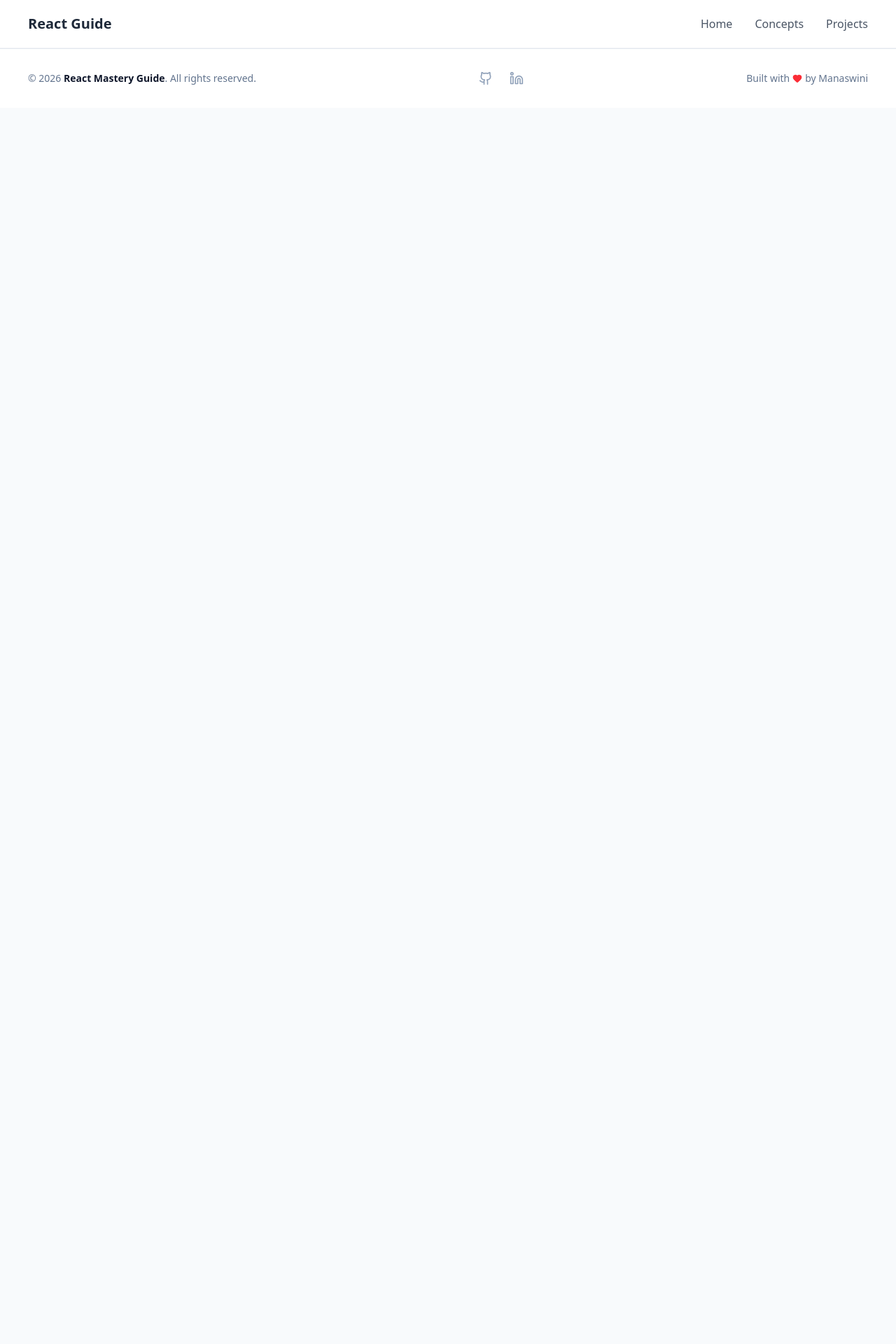
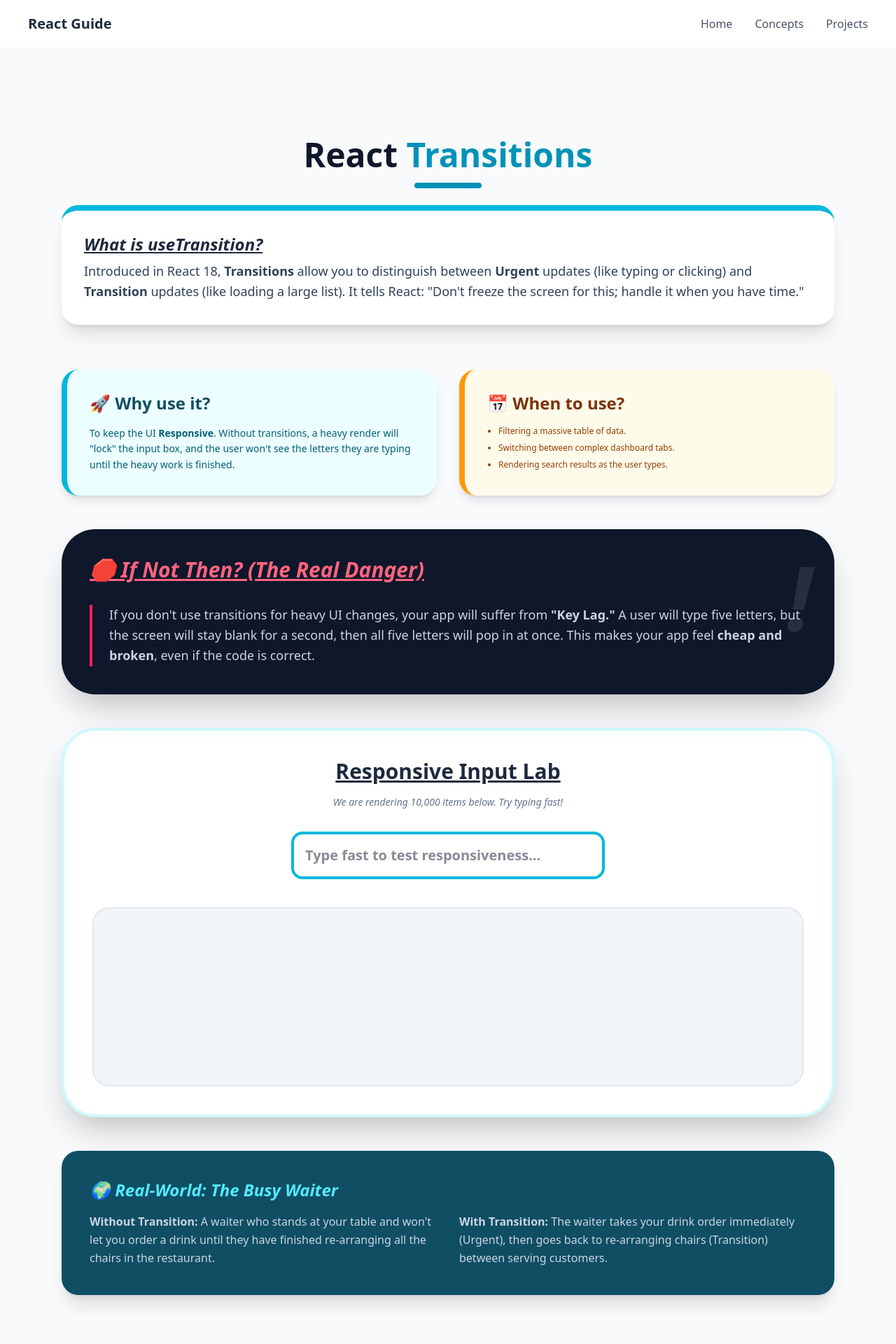
Before and after one commit to Monisasmal/React-Concept, a React (Vite) app: page /concepts/what-is-useTransitions in a window 1280 px wide. Shown: the top 1920 px of the page at 70% size. Before the commit the page ends 800 px from the top, so only its background shows below. Built offline with nearby package versions, Linux system fonts and the light colour scheme.

Commit message:
update concept

```diff
--- /dev/null
+++ b/src/components/pages/concepts/Transitions.jsx
@@ -0,0 +1,132 @@
+import React, { useState, useTransition } from 'react';
+
+const TransitionsGuide = () => {
+  const [isPending, startTransition] = useTransition();
+  const [input, setInput] = useState("");
+  const [list, setList] = useState([]);
+
+  const LIST_SIZE = 10000;
+
+  const handleChange = (e) => {
+    // 1. URGENT UPDATE: Show what the user typed immediately
+    setInput(e.target.value);
+
+    // 2. NON-URGENT UPDATE: Handle the heavy list filtering
+    startTransition(() => {
+      const newList = [];
+      for (let i = 0; i < LIST_SIZE; i++) {
+        newList.push(e.target.value);
+      }
+      setList(newList);
+    });
+  };
+
+  return (
+    <div className="max-w-6xl mx-auto p-6 pt-32 pb-20 bg-slate-50 min-h-screen font-sans">
+
+      {/* --- 1. WHAT IS IT? --- */}
+      <div className="text-center mb-16">
+        <h1 className="text-5xl font-black text-slate-900 mb-4">
+          React <span className="text-cyan-600">Transitions</span>
+        </h1>
+        <div className="h-2 w-24 bg-cyan-600 mx-auto rounded-full mb-6"></div>
+        <div className="bg-white p-8 rounded-3xl shadow-xl border-t-8 border-cyan-500 text-left">
+          <h2 className="text-2xl font-bold text-slate-800 mb-2 underline italic">What is useTransition?</h2>
+          <p className="text-lg text-slate-700 leading-relaxed">
+            Introduced in React 18, <strong>Transitions</strong> allow you to distinguish
+            between <strong>Urgent</strong> updates (like typing or clicking) and
+            <strong> Transition</strong> updates (like loading a large list).
+            It tells React: "Don't freeze the screen for this; handle it when you have time."
+          </p>
+        </div>
+      </div>
+
+      {/* --- 2. WHY & WHEN TO USE --- */}
+      <div className="grid md:grid-cols-2 gap-8 mb-12">
+        <div className="bg-cyan-50 p-8 rounded-3xl shadow-lg border-l-8 border-cyan-500">
+          <h3 className="text-2xl font-bold text-cyan-900 mb-4">🚀 Why use it?</h3>
+          <p className="text-cyan-800 text-sm leading-relaxed">
+            To keep the UI <strong>Responsive</strong>. Without transitions, a heavy
+            render will "lock" the input box, and the user won't see the letters
+            they are typing until the heavy work is finished.
+          </p>
+        </div>
+
+        <div className="bg-amber-50 p-8 rounded-3xl shadow-lg border-l-8 border-amber-500">
+          <h3 className="text-2xl font-bold text-amber-900 mb-4">📅 When to use?</h3>
+          <ul className="text-amber-800 text-xs space-y-2 list-disc pl-4 mt-2 font-medium">
+            <li>Filtering a massive table of data.</li>
+            <li>Switching between complex dashboard tabs.</li>
+            <li>Rendering search results as the user types.</li>
+          </ul>
+        </div>
+      </div>
+
+      {/* --- 3. THE "IF NOT THEN" (DANGER SECTION) --- */}
+      <div className="bg-slate-900 p-10 rounded-[3rem] text-white mb-12 shadow-2xl relative overflow-hidden">
+        <div className="absolute top-0 right-0 p-8 opacity-10 text-9xl font-black italic">!</div>
+        <h2 className="text-3xl font-black mb-8 text-rose-400 italic underline">🛑 If Not Then? (The Real Danger)</h2>
+
+        <p className="text-slate-300 text-lg leading-relaxed border-l-4 border-rose-500 pl-6">
+          If you don't use transitions for heavy UI changes, your app will suffer
+          from <strong>"Key Lag."</strong> A user will type five letters, but the screen
+          will stay blank for a second, then all five letters will pop in at once.
+          This makes your app feel <strong>cheap and broken</strong>, even if the code is correct.
+        </p>
+      </div>
+
+      {/* --- 4. INTERACTIVE LAB --- */}
+      <div className="bg-white p-10 rounded-[3rem] shadow-2xl border-4 border-cyan-100 mb-12">
+        <h2 className="text-3xl font-black text-slate-800 mb-4 text-center underline">Responsive Input Lab</h2>
+        <p className="text-center text-slate-500 text-sm mb-8 italic">
+          We are rendering {LIST_SIZE.toLocaleString()} items below. Try typing fast!
+        </p>
+
+        <div className="max-w-md mx-auto mb-10">
+          <input
+            type="text"
+            value={input}
+            onChange={handleChange}
+            placeholder="Type fast to test responsiveness..."
+            className="w-full p-4 border-4 border-cyan-500 rounded-2xl outline-none focus:ring-4 focus:ring-cyan-100 text-xl font-bold"
+          />
+          {isPending && (
+            <p className="text-cyan-600 font-bold mt-2 animate-pulse text-center">
+              🔄 React is updating the heavy list in the background...
+            </p>
+          )}
+        </div>
+
+        <div className="h-64 overflow-y-auto bg-slate-100 rounded-3xl p-6 border-2 border-slate-200">
+          {list.map((item, index) => (
+            <div key={index} className="text-slate-400 text-[10px] inline-block m-1">
+              {item}
+            </div>
+          ))}
+        </div>
+      </div>
+
+      {/* --- 5. REAL WORLD ANALOGY --- */}
+      <div className="bg-cyan-900 p-10 rounded-3xl text-white shadow-xl">
+        <h2 className="text-2xl font-black text-cyan-300 mb-4 flex items-center gap-2 italic">
+          🌍 Real-World: The Busy Waiter
+        </h2>
+        <div className="text-slate-300 leading-relaxed grid md:grid-cols-2 gap-8">
+          <p>
+            <strong>Without Transition:</strong> A waiter who stands at your table
+            and won't let you order a drink until they have finished
+            re-arranging all the chairs in the restaurant.
+          </p>
+          <p>
+            <strong>With Transition:</strong> The waiter takes your drink order
+            immediately (Urgent), then goes back to re-arranging chairs
+            (Transition) between serving customers.
+          </p>
+        </div>
+      </div>
+
+    </div>
+  );
+};
+
+export default TransitionsGuide;
--- a/src/routes/conceptRoutes.jsx
+++ b/src/routes/conceptRoutes.jsx
@@ -19,6 +19,7 @@ import ReactDOMAndEvents from '../components/pages/concepts/ReactDOMAndEvents';
 import ReactMemo from '../components/pages/concepts/ReactMemo';
 import MemoVsUseMemo from '../components/pages/concepts/MemoVsUseMemo';
 import ReactFiber from '../components/pages/concepts/ReactFiber';
+import Transitions from '../components/pages/concepts/Transitions';
 
 
 export const conceptRoutes = [
@@ -42,4 +43,5 @@ export const conceptRoutes = [
   { path: "/concepts/what-is-ReactMemo", element: <ReactMemo />, title: "What is the use of React Memo?" },
   { path: "/concepts/what-is-the-diff-MemoVsUseMemo", element: <MemoVsUseMemo />, title: "What is the diff between React Memo and useMemo?" },
   { path: "/concepts/what-is-ReactFiber", element: <ReactFiber />, title: "What is the use of React Fiber?" },
+  { path: "/concepts/what-is-useTransitions", element: <Transitions />, title: "What is the use of useTransitions?" },
 ];
```
